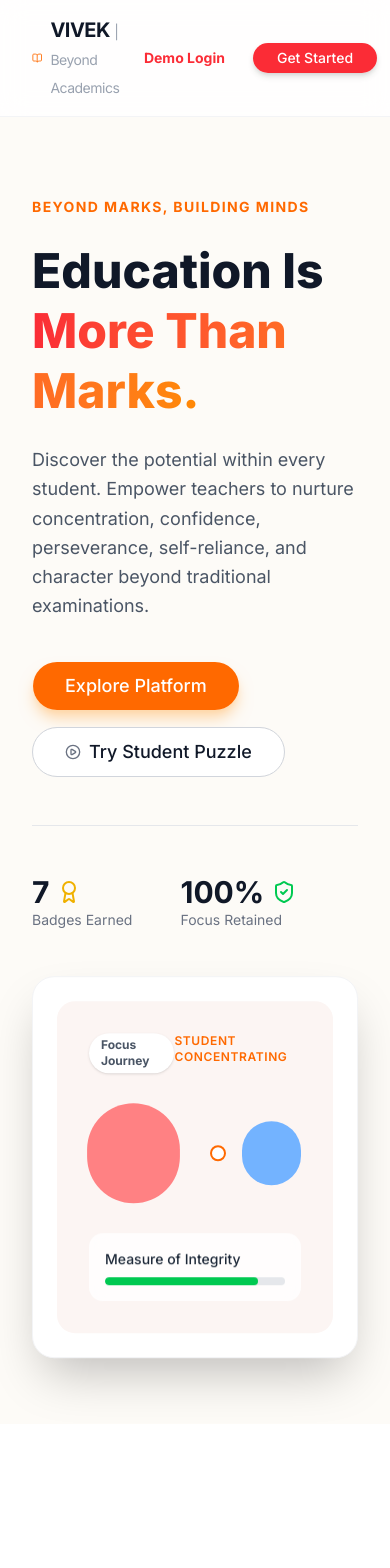
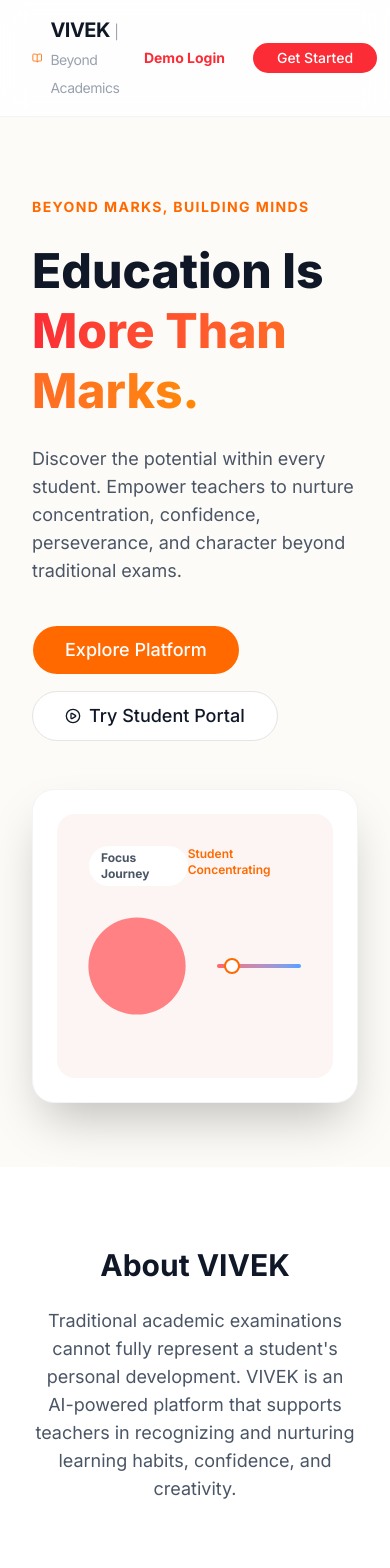
Before and after one commit to kanikashakya13/vivek-beyond-academics, a Next.js app: page / in a window 390 px wide. Shown: the top 1568 px of the page. Before the commit the page ends 1424 px from the top, so only its background shows below. Built offline with nearby package versions, Linux system fonts and the light colour scheme.

Commit message:
Hackathon Prototype: VIVEK Beyond Academics Fully Functional

```diff
--- a/app/dashboard/students/page.tsx
+++ b/app/dashboard/students/page.tsx
@@ -1,146 +1,130 @@
 "use client";
 import { useState } from "react";
-import { useApp } from "@/context/AppContext";
-import { Card, CardContent, CardHeader, CardTitle } from "@/components/ui/card";
+import { useRouter } from "next/navigation";
+import { Card, CardHeader, CardTitle, CardContent } from "@/components/ui/card";
 import { Button } from "@/components/ui/button";
-import { Search, UserPlus, Target, Brain, Shield, Zap, Users } from "lucide-react";
-import { Radar, RadarChart, PolarGrid, PolarAngleAxis, PolarRadiusAxis, ResponsiveContainer } from "recharts";
+import { BookOpen, Target, Brain, Shield, LogOut, Mic, Play, Pause, RotateCcw } from "lucide-react";
 
-export default function StudentManagement() {
-  const { students } = useApp();
-  const [searchTerm, setSearchTerm] = useState("");
-  const [selectedStudent, setSelectedStudent] = useState<any | null>(null);
+export default function StudentPortal() {
+  const router = useRouter();
+  const [activeTab, setActiveTab] = useState("focus");
 
-  const filteredStudents = students.filter(s =>
-    s.name.toLowerCase().includes(searchTerm.toLowerCase()) ||
-    s.id.toLowerCase().includes(searchTerm.toLowerCase())
-  );
+  // Focus Timer State
+  const [timeLeft, setTimeLeft] = useState(300); // 5 mins
+  const [timerActive, setTimerActive] = useState(false);
 
-  const getDNAData = (student: any) => [
-    { category: 'Concentration', score: student.focusScore },
-    { category: 'Confidence', score: student.confidence },
-    { category: 'Perseverance', score: student.resilience },
-    { category: 'Initiative', score: 85 },
-    { category: 'Collaboration', score: 78 },
-  ];
+  // Puzzle State
+  const [puzzleAnswer, setPuzzleAnswer] = useState("");
+  const [puzzleFeedback, setPuzzleFeedback] = useState("");
+
+  const handlePuzzleSubmit = () => {
+    if (puzzleAnswer.toLowerCase().trim() === "echo") {
+      setPuzzleFeedback("Correct! Great job persevering.");
+    } else {
+      setPuzzleFeedback("Not quite. Try again!");
+    }
+  };
 
   return (
-    <div className="flex flex-col lg:flex-row gap-8 h-[calc(100vh-8rem)]">
-      {/* Left Panel: Directory */}
-      <div className="w-full lg:w-1/3 flex flex-col gap-4">
-        <div className="flex justify-between items-center">
-          <h2 className="text-2xl font-bold text-slate-900">Student Profiles</h2>
-          <Button size="sm" className="bg-orange-500 hover:bg-orange-600 text-white">
-            <UserPlus className="w-4 h-4 mr-2" /> Add Demo
-          </Button>
+    <div className="flex h-screen bg-[#FDFBF7] overflow-hidden">
+      {/* Student Sidebar */}
+      <aside className="w-64 bg-white border-r border-slate-200 flex flex-col">
+        <div className="h-20 flex items-center px-6 border-b border-slate-100">
+          <BookOpen className="text-orange-500 w-6 h-6 mr-2" />
+          <span className="font-bold text-lg text-slate-900">Student Portal</span>
         </div>
+        <nav className="flex-1 px-4 py-6 space-y-2">
+          <button onClick={() => setActiveTab("focus")} className={`w-full flex items-center gap-3 px-4 py-3 rounded-lg font-medium transition-colors ${activeTab === 'focus' ? 'bg-orange-50 text-orange-700' : 'text-slate-600 hover:bg-slate-50'}`}>
+            <Target className="w-5 h-5" /> Focus Journey
+          </button>
+          <button onClick={() => setActiveTab("confidence")} className={`w-full flex items-center gap-3 px-4 py-3 rounded-lg font-medium transition-colors ${activeTab === 'confidence' ? 'bg-blue-50 text-blue-700' : 'text-slate-600 hover:bg-slate-50'}`}>
+            <Brain className="w-5 h-5" /> Confidence Mirror
+          </button>
+          <button onClick={() => setActiveTab("resilience")} className={`w-full flex items-center gap-3 px-4 py-3 rounded-lg font-medium transition-colors ${activeTab === 'resilience' ? 'bg-emerald-50 text-emerald-700' : 'text-slate-600 hover:bg-slate-50'}`}>
+            <Shield className="w-5 h-5" /> Never Give Up
+          </button>
+        </nav>
+        <div className="p-4 border-t border-slate-100">
+          <button onClick={() => router.push("/")} className="flex items-center gap-3 px-4 py-3 w-full text-left rounded-lg text-slate-600 hover:bg-red-50 hover:text-red-600">
+            <LogOut className="w-5 h-5" /> Exit Portal
+          </button>
+        </div>
+      </aside>
 
-        <div className="relative">
-          <Search className="absolute left-3 top-1/2 -translate-y-1/2 w-4 h-4 text-slate-400" />
-          <input
-            type="text"
-            placeholder="Search by name or ID..."
-            className="w-full pl-10 pr-4 py-2 border border-slate-200 rounded-lg focus:ring-2 focus:ring-orange-500 outline-none"
-            value={searchTerm}
-            onChange={(e) => setSearchTerm(e.target.value)}
-          />
-        </div>
+      {/* Main Content Area */}
+      <main className="flex-1 overflow-y-auto p-12">
 
-        <div className="flex-1 overflow-y-auto space-y-3 pr-2">
-          {filteredStudents.map(student => (
-            <div
-              key={student.id}
-              onClick={() => setSelectedStudent(student)}
-              className={`p-4 rounded-xl border cursor-pointer transition-all ${selectedStudent?.id === student.id ? 'border-orange-500 bg-orange-50' : 'border-slate-200 bg-white hover:border-orange-300'}`}
-            >
-              <div className="flex justify-between items-start">
-                <div>
-                  <h3 className="font-bold text-slate-900">{student.name}</h3>
-                  <p className="text-xs text-slate-500">ID: {student.id} • Class {student.class}</p>
+        {/* TAB 1: FOCUS JOURNEY */}
+        {activeTab === "focus" && (
+          <div className="max-w-2xl mx-auto space-y-6">
+            <h1 className="text-3xl font-bold text-slate-900">Focus Journey</h1>
+            <p className="text-slate-500">Train your concentration using focused time blocks.</p>
+            <Card className="border-orange-100 shadow-sm">
+              <CardContent className="p-12 flex flex-col items-center justify-center space-y-8">
+                <div className="text-6xl font-extrabold text-slate-900 tracking-tighter">
+                  {Math.floor(timeLeft / 60)}:{(timeLeft % 60).toString().padStart(2, '0')}
                 </div>
-                <div className="w-8 h-8 rounded-full bg-slate-100 flex items-center justify-center text-slate-600 font-bold text-sm">
-                  {student.name.charAt(0)}
+                <div className="flex gap-4">
+                  <Button onClick={() => setTimerActive(!timerActive)} className="bg-orange-500 hover:bg-orange-600 w-32">
+                    {timerActive ? <Pause className="w-4 h-4 mr-2"/> : <Play className="w-4 h-4 mr-2"/>}
+                    {timerActive ? "Pause" : "Start"}
+                  </Button>
+                  <Button variant="outline" onClick={() => setTimeLeft(300)}>
+                    <RotateCcw className="w-4 h-4" />
+                  </Button>
                 </div>
-              </div>
-            </div>
-          ))}
-        </div>
-      </div>
-
-      {/* Right Panel: Student Growth DNA */}
-      <div className="w-full lg:w-2/3 bg-white border border-slate-200 rounded-2xl p-6 overflow-y-auto">
-        {selectedStudent ? (
-          <div className="space-y-8">
-            <div className="flex justify-between items-start border-b border-slate-100 pb-6">
-              <div>
-                <h2 className="text-3xl font-bold text-slate-900">{selectedStudent.name}</h2>
-                <p className="text-slate-500">Class {selectedStudent.class} • Active Learner</p>
-              </div>
-              <Button variant="outline">Edit Profile</Button>
-            </div>
-
-            <div className="grid grid-cols-1 md:grid-cols-2 gap-8">
-              {/* DNA Chart */}
-              <Card className="border-none shadow-none bg-slate-50">
-                <CardHeader>
-                  <CardTitle className="text-lg text-slate-700">Growth DNA Profile</CardTitle>
-                </CardHeader>
-                <CardContent className="h-[250px]">
-                  <ResponsiveContainer width="100%" height="100%">
-                    <RadarChart cx="50%" cy="50%" outerRadius="80%" data={getDNAData(selectedStudent)}>
-                      <PolarGrid stroke="#cbd5e1" />
-                      <PolarAngleAxis dataKey="category" tick={{ fill: '#475569', fontSize: 11 }} />
-                      <PolarRadiusAxis angle={30} domain={[0, 100]} tick={false} />
-                      <Radar name="Student" dataKey="score" stroke="#f97316" fill="#f97316" fillOpacity={0.4} />
-                    </RadarChart>
-                  </ResponsiveContainer>
-                </CardContent>
-              </Card>
-
-              {/* Quick Stats */}
-              <div className="space-y-4">
-                <h3 className="font-semibold text-slate-700">Recent Development</h3>
-                <div className="grid grid-cols-2 gap-4">
-                  <div className="bg-orange-50 p-4 rounded-xl border border-orange-100">
-                    <Target className="w-5 h-5 text-orange-500 mb-2" />
-                    <p className="text-2xl font-bold text-slate-900">{selectedStudent.focusScore}%</p>
-                    <p className="text-xs text-slate-600">Focus Retention</p>
-                  </div>
-                  <div className="bg-blue-50 p-4 rounded-xl border border-blue-100">
-                    <Brain className="w-5 h-5 text-blue-500 mb-2" />
-                    <p className="text-2xl font-bold text-slate-900">{selectedStudent.confidence}%</p>
-                    <p className="text-xs text-slate-600">Confidence Mirror</p>
-                  </div>
-                  <div className="bg-emerald-50 p-4 rounded-xl border border-emerald-100">
-                    <Shield className="w-5 h-5 text-emerald-500 mb-2" />
-                    <p className="text-2xl font-bold text-slate-900">{selectedStudent.resilience}%</p>
-                    <p className="text-xs text-slate-600">Perseverance Index</p>
-                  </div>
-                  <div className="bg-purple-50 p-4 rounded-xl border border-purple-100">
-                    <Users className="w-5 h-5 text-purple-500 mb-2" />
-                    <p className="text-2xl font-bold text-slate-900">12</p>
-                    <p className="text-xs text-slate-600">Peer Endorsements</p>
-                  </div>
-                </div>
-              </div>
-            </div>
-
-            {/* Teacher Observations */}
-            <div>
-              <h3 className="font-semibold text-slate-700 mb-4">Latest Teacher Observations</h3>
-              <div className="bg-slate-50 p-4 rounded-xl border border-slate-200 space-y-2">
-                <p className="text-sm text-slate-700">"Showed excellent initiative during the group science project. Took time to listen to classmates' ideas before proposing a solution."</p>
-                <p className="text-xs text-slate-500">— Logged 2 days ago by Demo Teacher</p>
-              </div>
-            </div>
-          </div>
-        ) : (
-          <div className="h-full flex flex-col items-center justify-center text-slate-400">
-            <Users className="w-16 h-16 mb-4 opacity-20" />
-            <p>Select a student from the directory to view their Growth DNA.</p>
+              </CardContent>
+            </Card>
           </div>
         )}
-      </div>
+
+        {/* TAB 2: CONFIDENCE MIRROR */}
+        {activeTab === "confidence" && (
+          <div className="max-w-2xl mx-auto space-y-6">
+            <h1 className="text-3xl font-bold text-slate-900">Confidence Mirror</h1>
+            <p className="text-slate-500">Self-confidence development through speaking challenges.</p>
+            <Card className="border-blue-100 shadow-sm">
+              <CardContent className="p-12 text-center space-y-6">
+                <div className="w-20 h-20 bg-blue-100 rounded-full flex items-center justify-center mx-auto">
+                  <Mic className="w-10 h-10 text-blue-500" />
+                </div>
+                <h3 className="text-2xl font-bold">"Explain your favorite hobby"</h3>
+                <p className="text-slate-500">Record yourself speaking for 60 seconds. Your teacher will review this to track your confidence growth.</p>
+                <Button className="bg-blue-600 hover:bg-blue-700 w-full py-6 text-lg">Start Recording</Button>
+              </CardContent>
+            </Card>
+          </div>
+        )}
+
+        {/* TAB 3: NEVER GIVE UP (PUZZLE) */}
+        {activeTab === "resilience" && (
+          <div className="max-w-2xl mx-auto space-y-6">
+            <h1 className="text-3xl font-bold text-slate-900">Never Give Up</h1>
+            <p className="text-slate-500">Track your perseverance through difficult logic puzzles.</p>
+            <Card className="border-emerald-100 shadow-sm">
+              <CardHeader><CardTitle>Daily Logic Puzzle</CardTitle></CardHeader>
+              <CardContent className="space-y-4">
+                <p className="text-lg font-medium p-4 bg-slate-50 rounded-lg">
+                  "I speak without a mouth and hear without ears. I have no body, but I come alive with wind. What am I?"
+                </p>
+                <input
+                  type="text"
+                  placeholder="Type your answer here..."
+                  className="w-full p-3 border border-slate-200 rounded-lg outline-none focus:border-emerald-500"
+                  value={puzzleAnswer}
+                  onChange={(e) => setPuzzleAnswer(e.target.value)}
+                />
+                {puzzleFeedback && (
+                  <p className={`font-bold ${puzzleFeedback.includes("Correct") ? "text-emerald-600" : "text-red-500"}`}>
+                    {puzzleFeedback}
+                  </p>
+                )}
+                <Button onClick={handlePuzzleSubmit} className="w-full bg-emerald-600 hover:bg-emerald-700">Submit Answer</Button>
+              </CardContent>
+            </Card>
+          </div>
+        )}
+      </main>
     </div>
   );
 }
--- a/app/page.tsx
+++ b/app/page.tsx
@@ -1,108 +1,118 @@
 "use client";
 import { motion } from "framer-motion";
 import Link from "next/link";
-import { PlayCircle, ShieldCheck, Award, BookOpen } from "lucide-react";
+import { PlayCircle, ShieldCheck, Award, BookOpen, Brain, Target, Shield } from "lucide-react";
 import { Button } from "@/components/ui/button";
 
 export default function LandingPage() {
+  const scrollTo = (id: string) => {
+    document.getElementById(id)?.scrollIntoView({ behavior: 'smooth' });
+  };
+
   return (
-    <div className="min-h-screen bg-[#FDFBF7] text-gray-900 font-sans overflow-hidden">
+    <div className="min-h-screen bg-[#FDFBF7] text-gray-900 font-sans overflow-x-hidden">
+      {/* Restored Navigation */}
       <nav className="flex justify-between items-center py-4 px-8 bg-white/80 backdrop-blur-md sticky top-0 z-50 border-b border-gray-100">
-        <div className="flex items-center gap-2 font-bold text-xl tracking-tight">
+        <div className="flex items-center gap-2 font-bold text-xl tracking-tight cursor-pointer" onClick={() => scrollTo('home')}>
           <BookOpen className="text-orange-500" />
           <span>VIVEK <span className="text-gray-400 font-normal text-sm">| Beyond Academics</span></span>
         </div>
         <div className="hidden md:flex gap-6 text-sm font-medium text-gray-600">
-          <Link href="#" className="hover:text-orange-500 transition-colors">Home</Link>
-          <Link href="#" className="hover:text-orange-500 transition-colors">Philosophy</Link>
+          <button onClick={() => scrollTo('home')} className="hover:text-orange-500 transition-colors">Home</button>
+          <button onClick={() => scrollTo('about')} className="hover:text-orange-500 transition-colors">About</button>
+          <button onClick={() => scrollTo('philosophy')} className="hover:text-orange-500 transition-colors">Philosophy</button>
+          <button onClick={() => scrollTo('features')} className="hover:text-orange-500 transition-colors">Features</button>
+          <button onClick={() => scrollTo('privacy')} className="hover:text-orange-500 transition-colors">Privacy & Ethics</button>
         </div>
         <div className="flex gap-4">
-          {/* Functional routing to the login/demo page */}
           <Link href="/login">
-            <Button variant="ghost" className="text-red-500 hover:text-red-600 hover:bg-red-50 font-bold">Demo Login</Button>
+            <Button variant="ghost" className="text-red-500 hover:text-red-600 font-bold">Demo Login</Button>
           </Link>
           <Link href="/login">
-            <Button className="bg-red-500 hover:bg-red-600 text-white rounded-full px-6 shadow-md">Get Started</Button>
+            <Button className="bg-red-500 hover:bg-red-600 text-white rounded-full px-6">Get Started</Button>
           </Link>
         </div>
       </nav>
 
-      <main className="max-w-7xl mx-auto px-8 pt-20 pb-16 grid grid-cols-1 lg:grid-cols-2 gap-12 items-center">
-        {/* Animated Text Content */}
-        <motion.div
-          initial={{ opacity: 0, y: 30 }}
-          animate={{ opacity: 1, y: 0 }}
-          transition={{ duration: 0.8, ease: "easeOut" }}
-          className="space-y-6"
-        >
+      {/* Hero Section */}
+      <main id="home" className="max-w-7xl mx-auto px-8 pt-20 pb-16 grid grid-cols-1 lg:grid-cols-2 gap-12 items-center min-h-[80vh]">
+        <motion.div initial={{ opacity: 0, y: 30 }} animate={{ opacity: 1, y: 0 }} transition={{ duration: 0.8 }} className="space-y-6">
           <p className="text-sm font-bold text-orange-500 tracking-widest uppercase">Beyond Marks, Building Minds</p>
           <h1 className="text-5xl md:text-6xl font-extrabold leading-tight text-gray-900">
-            Education Is <br />
-            <span className="text-transparent bg-clip-text bg-gradient-to-r from-red-500 to-orange-400">More Than Marks.</span>
+            Education Is <br /><span className="text-transparent bg-clip-text bg-gradient-to-r from-red-500 to-orange-400">More Than Marks.</span>
           </h1>
-          <p className="text-lg text-gray-600 max-w-lg leading-relaxed">
-            Discover the potential within every student. Empower teachers to nurture concentration, confidence, perseverance, self-reliance, and character beyond traditional examinations.
+          <p className="text-lg text-gray-600 max-w-lg">
+            Discover the potential within every student. Empower teachers to nurture concentration, confidence, perseverance, and character beyond traditional exams.
           </p>
-
           <div className="flex flex-wrap gap-4 pt-4">
-            <Link href="/login">
-              <Button className="bg-orange-500 hover:bg-orange-600 text-white rounded-full px-8 py-6 text-lg shadow-lg shadow-orange-200 hover:scale-105 transition-transform">
-                Explore Platform
-              </Button>
-            </Link>
-            <Link href="/student">
-              <Button variant="outline" className="rounded-full px-8 py-6 text-lg border-gray-300 gap-2 hover:bg-gray-50">
-                <PlayCircle className="w-5 h-5 text-gray-500" /> Try Student Puzzle
-              </Button>
-            </Link>
-          </div>
-
-          <div className="flex gap-12 pt-12 border-t border-gray-200 mt-12">
-            <motion.div whileHover={{ scale: 1.1 }}>
-              <p className="text-3xl font-bold text-gray-900 flex items-center gap-2">7 <Award className="text-yellow-500 w-6 h-6"/></p>
-              <p className="text-sm text-gray-500">Badges Earned</p>
-            </motion.div>
-            <motion.div whileHover={{ scale: 1.1 }}>
-              <p className="text-3xl font-bold text-gray-900 flex items-center gap-2">100% <ShieldCheck className="text-green-500 w-6 h-6"/></p>
-              <p className="text-sm text-gray-500">Focus Retained</p>
-            </motion.div>
+            <Link href="/login"><Button className="bg-orange-500 hover:bg-orange-600 text-white rounded-full px-8 py-6 text-lg">Explore Platform</Button></Link>
+            <Link href="/student"><Button variant="outline" className="rounded-full px-8 py-6 text-lg gap-2"><PlayCircle className="w-5 h-5" /> Try Student Portal</Button></Link>
           </div>
         </motion.div>
 
-        {/* Animated Floating Graphic */}
-        <motion.div
-          initial={{ opacity: 0, scale: 0.9 }}
-          animate={{ opacity: 1, scale: 1 }}
-          transition={{ duration: 0.8, delay: 0.2 }}
-          className="relative"
-        >
-          <motion.div
-            animate={{ y: [0, -15, 0] }}
-            transition={{ repeat: Infinity, duration: 5, ease: "easeInOut" }}
-            className="bg-white p-6 rounded-3xl shadow-2xl border border-gray-100 relative z-10"
-          >
+        <motion.div initial={{ opacity: 0, scale: 0.9 }} animate={{ opacity: 1, scale: 1 }} transition={{ duration: 0.8, delay: 0.2 }} className="relative">
+          <div className="bg-white p-6 rounded-3xl shadow-2xl border border-gray-100 relative z-10">
             <div className="bg-[#fcf5f3] rounded-2xl p-8 aspect-video flex flex-col justify-between">
               <div className="flex justify-between items-start">
-                <span className="bg-white px-3 py-1 rounded-full text-xs font-bold text-gray-600 shadow-sm">Focus Journey</span>
-                <span className="text-xs font-semibold text-orange-500 uppercase tracking-wider">Student Concentrating</span>
+                <span className="bg-white px-3 py-1 rounded-full text-xs font-bold text-gray-600">Focus Journey</span>
+                <span className="text-xs font-semibold text-orange-500">Student Concentrating</span>
               </div>
               <div className="flex justify-center items-center gap-8 my-8">
-                <motion.div animate={{ scale: [1, 1.2, 1] }} transition={{ repeat: Infinity, duration: 2 }} className="w-24 h-24 bg-red-400 rounded-full opacity-80"></motion.div>
+                <motion.div animate={{ scale: [1, 1.1, 1] }} transition={{ repeat: Infinity, duration: 2 }} className="w-24 h-24 bg-red-400 rounded-full opacity-80"></motion.div>
                 <div className="h-1 flex-1 bg-gradient-to-r from-red-400 to-blue-400 rounded-full relative">
-                  <motion.div animate={{ left: ["0%", "100%", "0%"] }} transition={{ repeat: Infinity, duration: 3, ease: "linear" }} className="absolute top-1/2 -translate-y-1/2 w-4 h-4 bg-white border-2 border-orange-500 rounded-full" />
-                </div>
-                <div className="w-16 h-16 bg-blue-400 rounded-full opacity-80"></div>
-              </div>
-              <div className="bg-white/80 backdrop-blur p-4 rounded-xl">
-                <p className="text-sm font-medium text-gray-800">Measure of Integrity</p>
-                <div className="w-full bg-gray-200 h-2 rounded-full mt-2 overflow-hidden">
-                  <motion.div initial={{ width: 0 }} animate={{ width: "85%" }} transition={{ duration: 1.5, delay: 0.5 }} className="bg-green-500 h-full rounded-full" />
+                  <motion.div animate={{ left: ["0%", "100%", "0%"] }} transition={{ repeat: Infinity, duration: 3 }} className="absolute top-1/2 -translate-y-1/2 w-4 h-4 bg-white border-2 border-orange-500 rounded-full" />
                 </div>
               </div>
             </div>
-          </motion.div>
+          </div>
         </motion.div>
       </main>
+
+      {/* About & Philosophy Sections */}
+      <section id="about" className="py-20 bg-white">
+        <div className="max-w-4xl mx-auto px-8 text-center space-y-6">
+          <h2 className="text-3xl font-bold">About VIVEK</h2>
+          <p className="text-lg text-gray-600">Traditional academic examinations cannot fully represent a student's personal development. VIVEK is an AI-powered platform that supports teachers in recognizing and nurturing learning habits, confidence, and creativity.</p>
+        </div>
+      </section>
+
+      <section id="philosophy" className="py-20 bg-slate-900 text-white text-center">
+        <div className="max-w-4xl mx-auto px-8 space-y-8">
+          <BookOpen className="w-12 h-12 text-orange-500 mx-auto" />
+          <h2 className="text-3xl font-bold">Swami Vivekananda's Philosophy</h2>
+          <blockquote className="text-2xl font-light italic text-slate-300 border-l-4 border-orange-500 pl-6 mx-auto max-w-2xl text-left">
+            "Education is the manifestation of the perfection already in man. To me the very essence of education is concentration of mind, not the collecting of facts."
+          </blockquote>
+        </div>
+      </section>
+
+      {/* Features Section */}
+      <section id="features" className="py-20 bg-[#FDFBF7]">
+        <div className="max-w-7xl mx-auto px-8">
+          <h2 className="text-3xl font-bold text-center mb-12">Core Growth Modules</h2>
+          <div className="grid grid-cols-1 md:grid-cols-3 gap-8">
+            <div className="bg-white p-8 rounded-2xl shadow-sm border border-gray-100 text-center">
+              <Target className="w-10 h-10 text-orange-500 mx-auto mb-4" />
+              <h3 className="font-bold text-xl mb-2">Focus Journey</h3>
+              <p className="text-gray-500">Train concentration through guided, unbroken time blocks and self-reflection.</p>
+            </div>
+            <div className="bg-white p-8 rounded-2xl shadow-sm border border-gray-100 text-center">
+              <Brain className="w-10 h-10 text-blue-500 mx-auto mb-4" />
+              <h3 className="font-bold text-xl mb-2">Confidence Mirror</h3>
+              <p className="text-gray-500">Develop self-assurance through 60-second speaking and presentation challenges.</p>
+            </div>
+            <div className="bg-white p-8 rounded-2xl shadow-sm border border-gray-100 text-center">
+              <Shield className="w-10 h-10 text-emerald-500 mx-auto mb-4" />
+              <h3 className="font-bold text-xl mb-2">Never Give Up</h3>
+              <p className="text-gray-500">Track resilience and perseverance by solving multi-level logic puzzles.</p>
+            </div>
+          </div>
+        </div>
+      </section>
+
+      <footer id="privacy" className="bg-white py-12 border-t border-gray-200 text-center">
+        <p className="text-gray-500">VIVEK | Privacy & Ethics: We do not use facial recognition. Growth data is private to the classroom.</p>
+      </footer>
     </div>
   );
 }
```
Also changed, not shown: app/dashboard/layout.tsx (+18 -16 lines).
